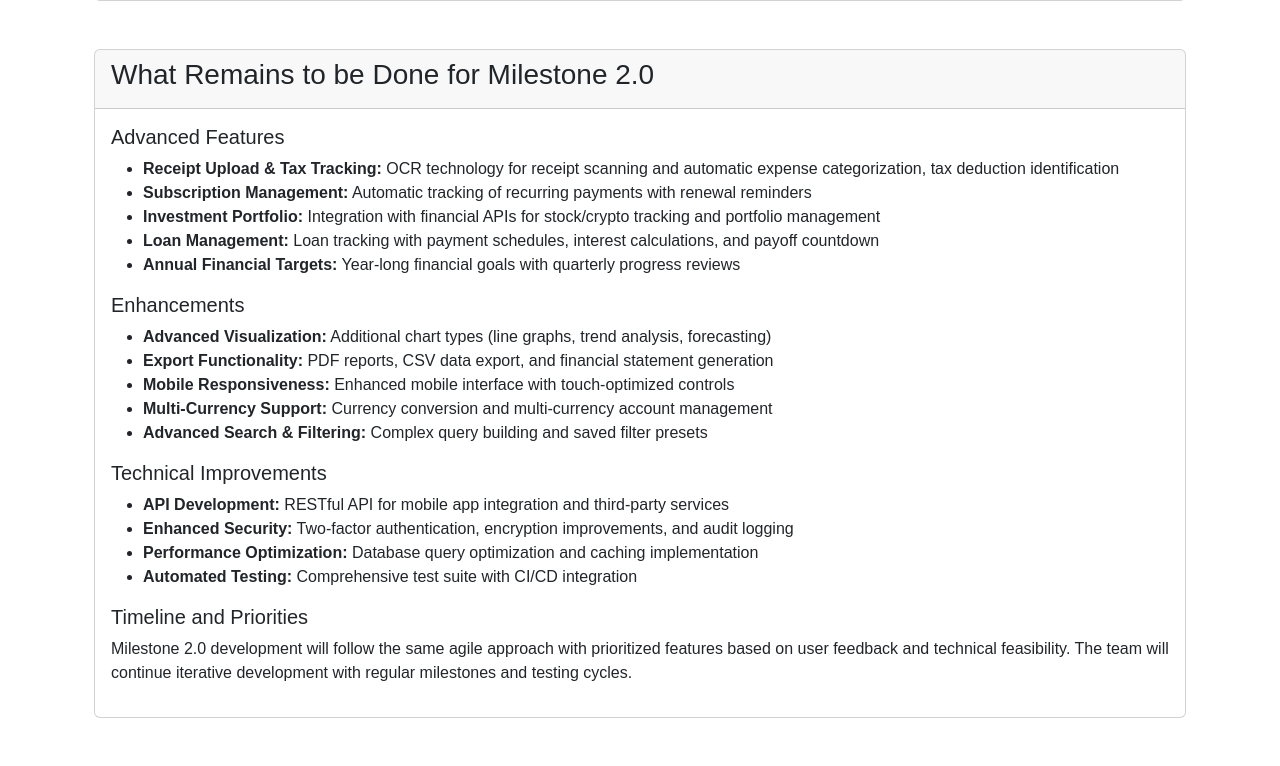
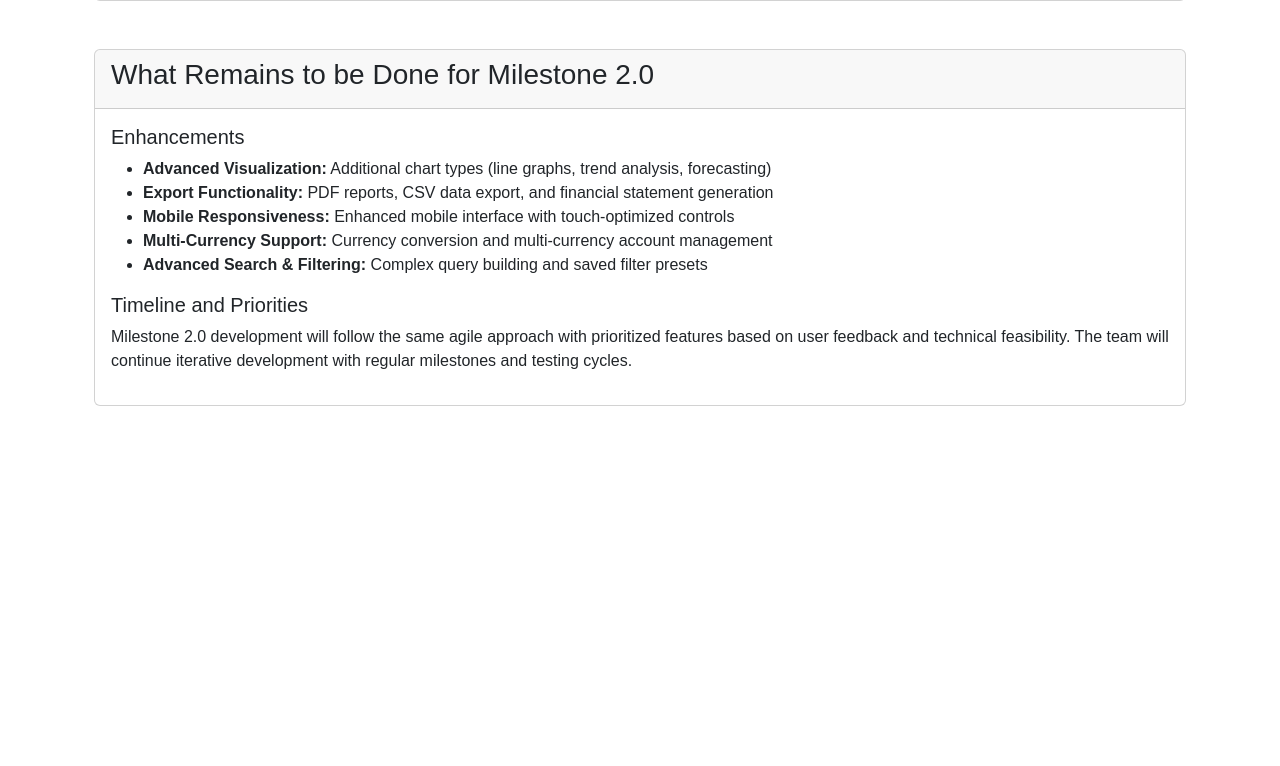
Before and after one commit to rscgu/ist-303-paldea, a Flask app: template my_paldea/templates/part_c.html in a window 1280 px wide. Shown: the part 4562-5328 px from the top of the page. After the commit the page ends 4968 px from the top, so only its background shows below. Run offline with Flask 3, Linux system fonts and the light colour scheme; the template is opened without the code that fills it, so the values that code supplies are empty.

Commit message:
Update Milestone 2.0 section to only include enhancements as requested

```diff
--- a/my_paldea/templates/part_c.html
+++ b/my_paldea/templates/part_c.html
@@ -210,15 +210,6 @@
             <h3>What Remains to be Done for Milestone 2.0</h3>
         </div>
         <div class="card-body">
-            <h5>Advanced Features</h5>
-            <ul>
-                <li><strong>Receipt Upload & Tax Tracking:</strong> OCR technology for receipt scanning and automatic expense categorization, tax deduction identification</li>
-                <li><strong>Subscription Management:</strong> Automatic tracking of recurring payments with renewal reminders</li>
-                <li><strong>Investment Portfolio:</strong> Integration with financial APIs for stock/crypto tracking and portfolio management</li>
-                <li><strong>Loan Management:</strong> Loan tracking with payment schedules, interest calculations, and payoff countdown</li>
-                <li><strong>Annual Financial Targets:</strong> Year-long financial goals with quarterly progress reviews</li>
-            </ul>
-
             <h5>Enhancements</h5>
             <ul>
                 <li><strong>Advanced Visualization:</strong> Additional chart types (line graphs, trend analysis, forecasting)</li>
@@ -226,14 +217,6 @@
                 <li><strong>Mobile Responsiveness:</strong> Enhanced mobile interface with touch-optimized controls</li>
                 <li><strong>Multi-Currency Support:</strong> Currency conversion and multi-currency account management</li>
                 <li><strong>Advanced Search & Filtering:</strong> Complex query building and saved filter presets</li>
-            </ul>
-
-            <h5>Technical Improvements</h5>
-            <ul>
-                <li><strong>API Development:</strong> RESTful API for mobile app integration and third-party services</li>
-                <li><strong>Enhanced Security:</strong> Two-factor authentication, encryption improvements, and audit logging</li>
-                <li><strong>Performance Optimization:</strong> Database query optimization and caching implementation</li>
-                <li><strong>Automated Testing:</strong> Comprehensive test suite with CI/CD integration</li>
             </ul>
 
             <h5>Timeline and Priorities</h5>
```
